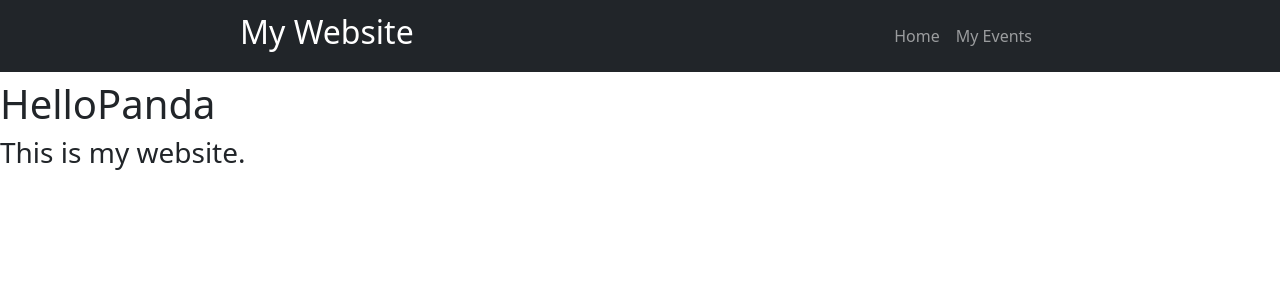
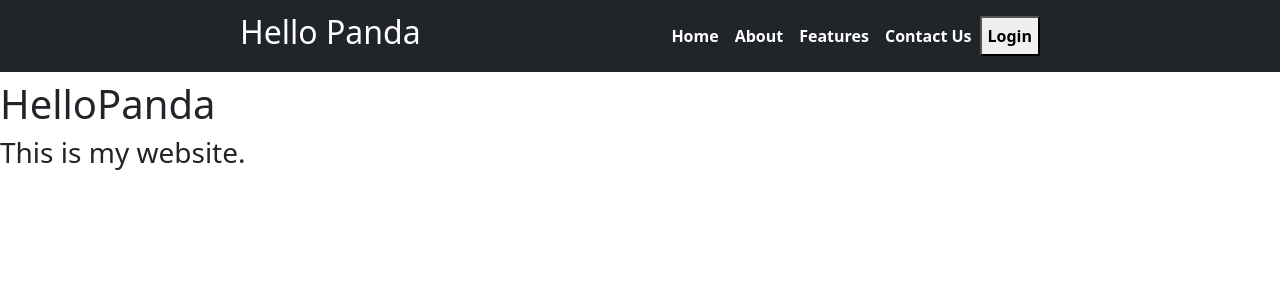
Before and after one commit to nyjc-computing-2425/hellopanda, a Flask app: page / in a window 1280 px wide. Shown: the top 300 px of the page. Run offline with Flask 3, Linux system fonts and the light colour scheme.

Commit message:
Update navbar.html
made it look more like the ui

```diff
--- a/templates/components/navbar/navbar.html
+++ b/templates/components/navbar/navbar.html
@@ -1,8 +1,23 @@
+<style>
+.button {
+background-color:white;
+font-weight:bold;
+}
+
+#loginbutton {
+font-weight:bold;
+}
+
+.nav-link {
+font-weight:bold;
+color:white;
+}
+</style>
+
 <div class="bg-dark mb-2">
     <nav class="navbar navbar-dark navbar-expand-lg m-auto" style="max-width: 800px; color: white; justify-content: space-between">
-
-            <div class="navbar-brand">
-                <h2>My Website</h2>
+            <div class="navbar-brand" position="static">
+                <h2>Hello Panda</h2>
             </div>
 
 
@@ -10,9 +25,20 @@
                   <li class="nav-item active">
                     <a class="nav-link" href="/">Home </a>
                   </li>
+
                   <li class="nav-item">
-                    <a class="nav-link" href="/student/event_details">My Events</a>
+                    <a class="nav-link" href="/about">About</a>
                   </li>
+
+				  <li class="nav-item">
+					<a class="nav-link" href="/features">Features </a>
+				  </li>
+
+				  <li class="nav-item">
+					<a class="nav-link" href="/contact_us"> Contact Us </a>
+				  </li>
+
+				  <button id="loginbutton" type="button"> Login </button>
                 </ul>
 
             </nav>
```
